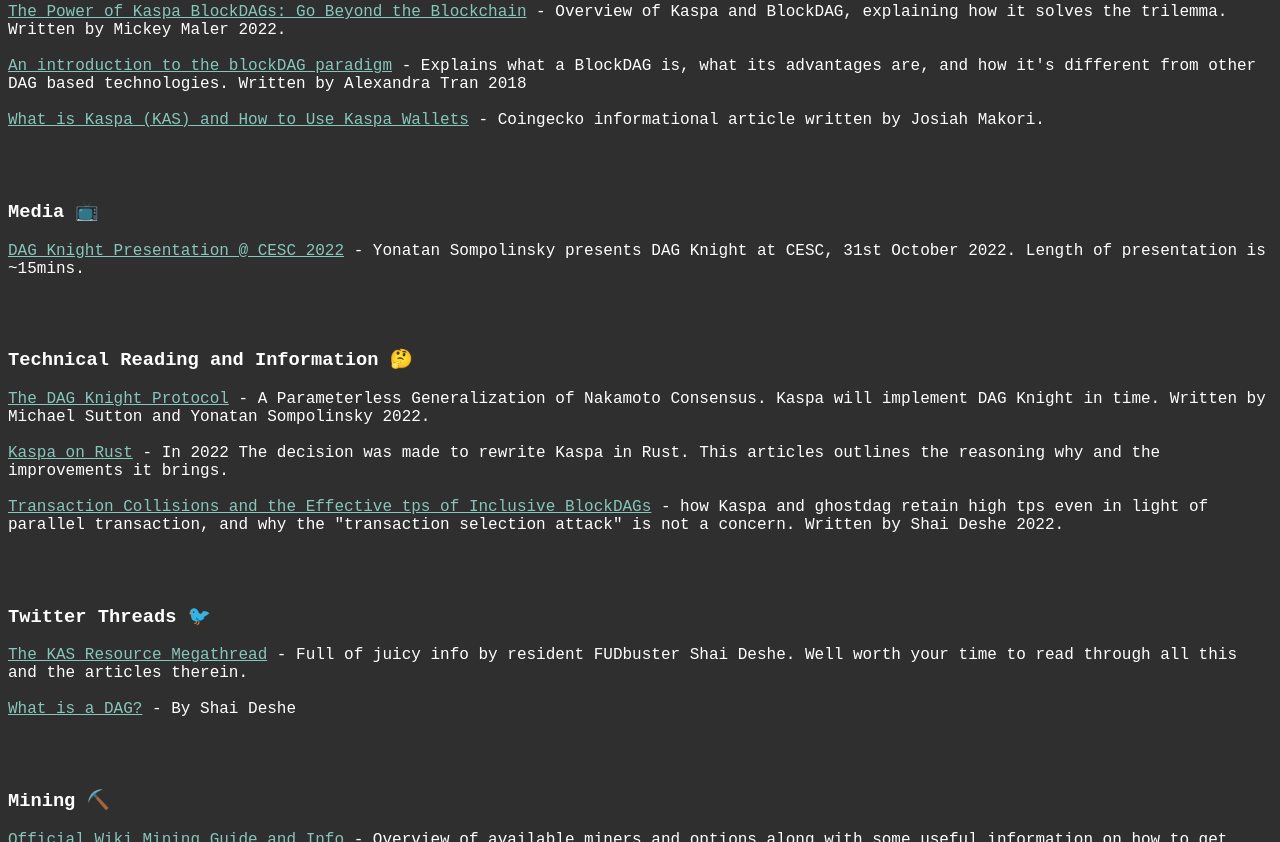
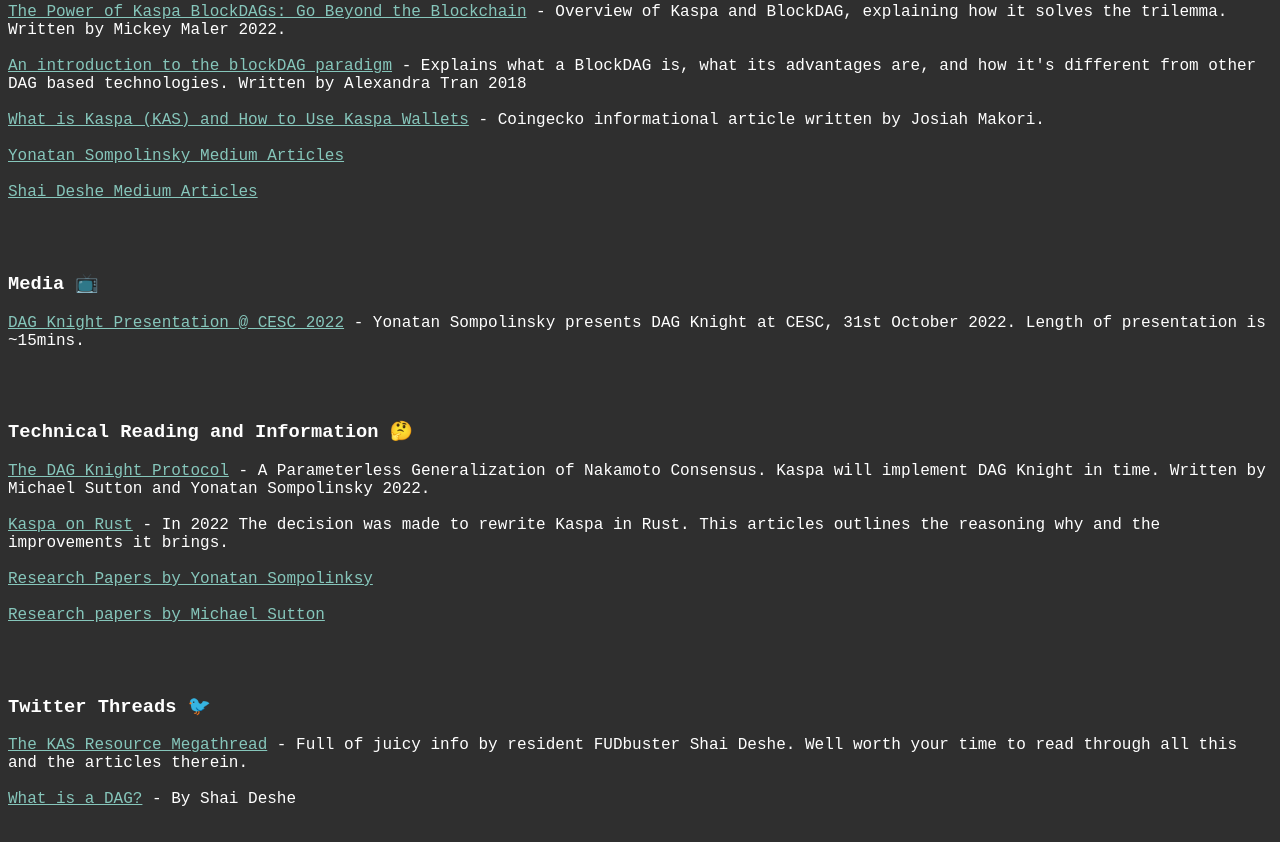
Before and after one commit to MilkOfTheGoat/kaspafyi, a plain HTML site: page index.html in a window 1280 px wide. Shown: the part 378-1220 px from the top of the page. Drawn offline with Linux system fonts and the light colour scheme.

Commit message:
Additional Links
Contribution by https://twitter.com/auzghosty

```diff
--- a/index.html
+++ b/index.html
@@ -72,6 +72,10 @@
 			<a href="https://ancapalex.medium.com/an-introduction-to-the-blockdag-paradigm-50027f44facb" target="_blank">An introduction to the blockDAG paradigm</a> - Explains what a BlockDAG is, what its advantages are, and how it's different from other DAG based technologies. Written by Alexandra Tran 2018<br><br>
 
 			<a href="https://www.coingecko.com/learn/what-is-kaspa-kas">What is Kaspa (KAS) and How to Use Kaspa Wallets</a> - Coingecko informational article written by Josiah Makori.<br><br>
+
+			<a href="https://hashdag.medium.com/">Yonatan Sompolinsky Medium Articles</a><br><br>
+
+			<a href="https://medium.com/@shai.wyborski">Shai Deshe Medium Articles</a><br><br>
 		</p>
 		<br>
 
@@ -88,8 +92,9 @@
 
 			<a href="https://kaspa.org/kaspa-on-rust/" target="_blank">Kaspa on Rust</a> - In 2022 The decision was made to rewrite Kaspa in Rust. This articles outlines the reasoning why and the improvements it brings.<br><br>
 
-			<a href="https://medium.com/@shai.wyborski/transaction-collisions-and-the-effective-tps-of-inclusive-blockdags-20bdd6c60695" target="_blank">Transaction Collisions and the Effective tps of Inclusive BlockDAGs</a> - how Kaspa and ghostdag retain high tps even in light of parallel transaction, and why the "transaction selection attack" is not a concern. Written by Shai Deshe 2022.<br><br>
+			<a href="https://scholar.google.co.il/citations?user=hTWnlpYAAAAJ&hl=en" target="_blank">Research Papers by Yonatan Sompolinksy</a><br><br>
 
+			<a href="https://scholar.google.com/citations?hl=en&user=an4Z0xwAAAAJ" target="_blank">Research papers by Michael Sutton</a><br><br>
 		</p>
 		<br>
 
```
